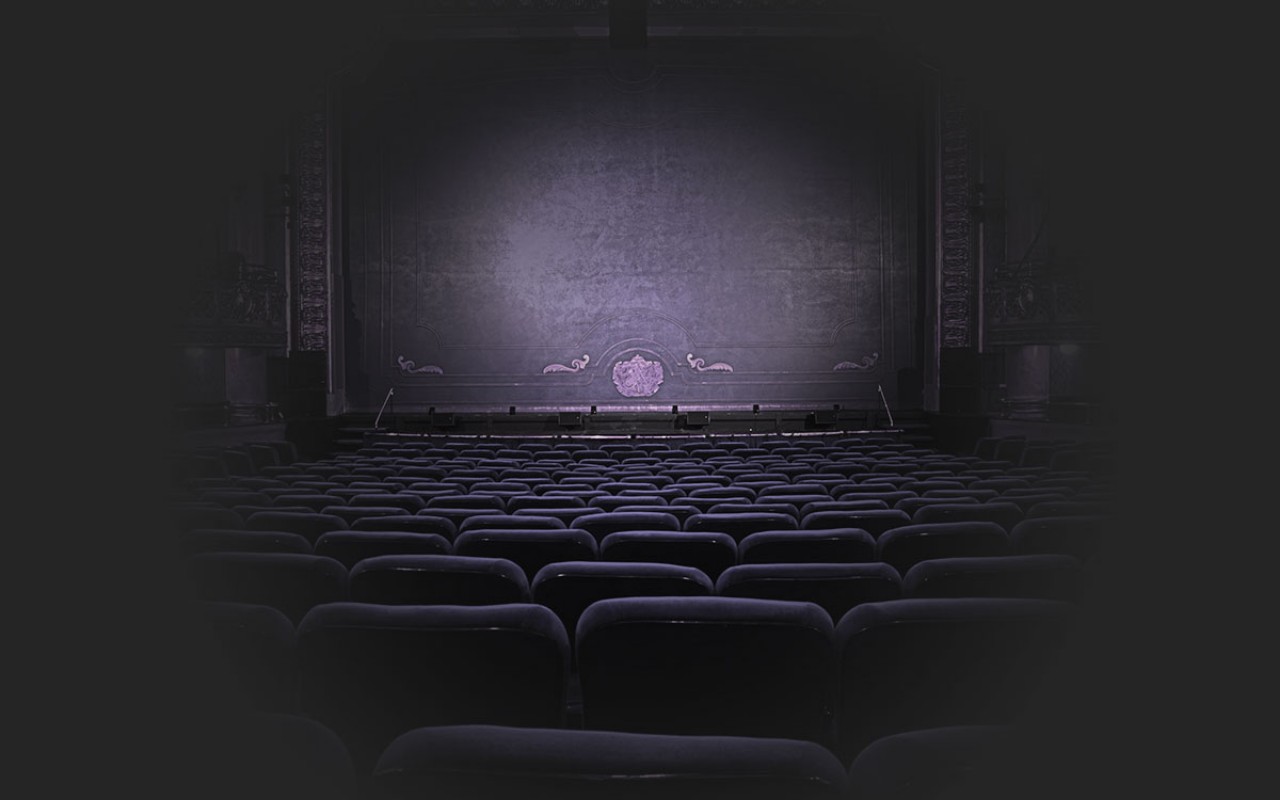
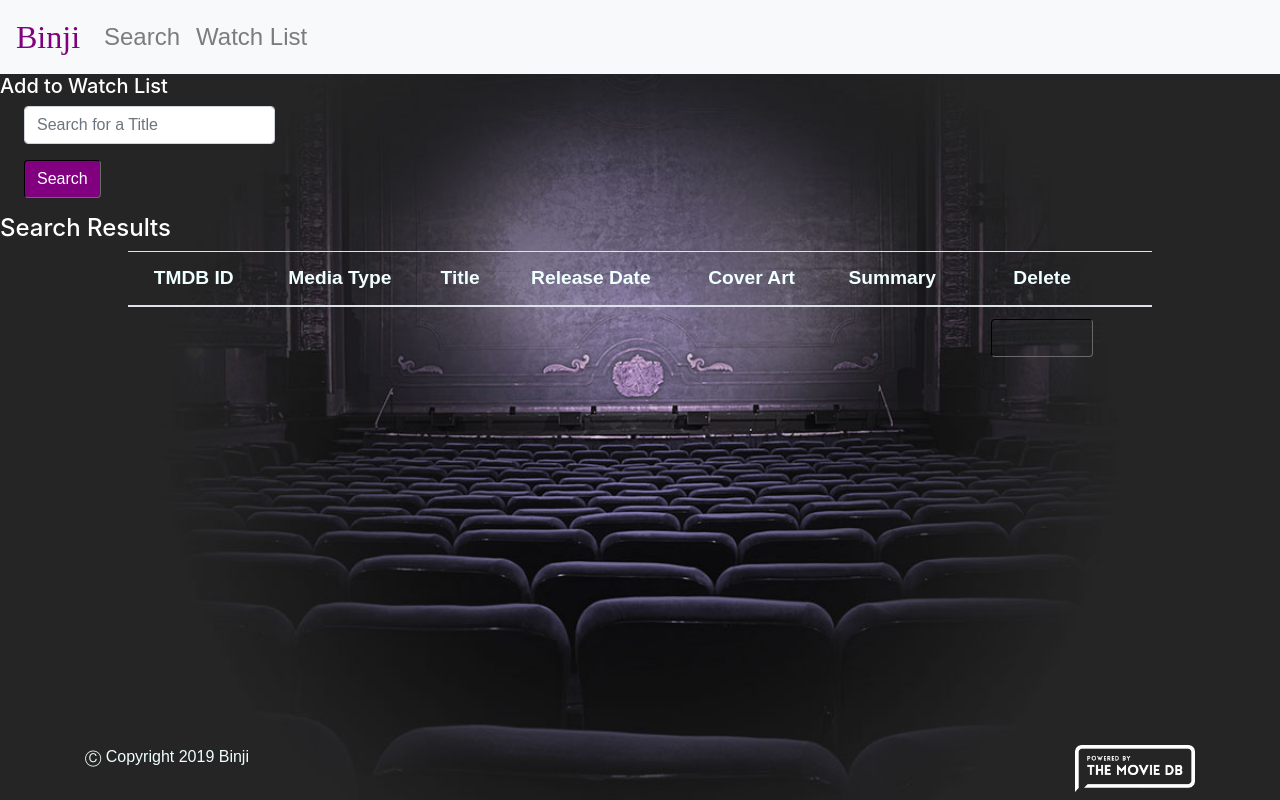
Before and after one commit to robconway12/Binji, a React (Create React App) app: page /results in a window 1280 px wide. Built offline with nearby package versions, Linux system fonts and the light colour scheme.

Commit message:
fixed bugs with watch list

```diff
--- a/src/components/WatchList.jsx
+++ b/src/components/WatchList.jsx
@@ -1,6 +1,6 @@
 // This page is the Watch List db results
 
-import React, { Component } from "react";
+import React from "react";
 
 class WatchList extends React.Component {
   state = {
--- a/src/index.js
+++ b/src/index.js
@@ -3,10 +3,10 @@ import ReactDOM from "react-dom";
 import { Route, Link, BrowserRouter as Router } from "react-router-dom";
 import "bootstrap/dist/css/bootstrap.css";
 import "./index.css";
-import Welcome from "./welcome";        //landing page with Binji welcome
-import App from "./App";                //search page (from API)
-import WatchList from "./watchList";    //watch list page (from SQL database)
-import SearchResults from "./searchResults"; //results of the search (from API)
+import Welcome from "./welcome";      //landing page with Binji welcome
+import App from "./App";              //search page (from API)
+import List from "./list";  //watch list page (from SQL database)
+import Results from "./results";      //results of the search (from API)
 import * as serviceWorker from "./serviceWorker";
 
 const routing = (
@@ -14,8 +14,8 @@ const routing = (
     <div>
       <Route exact path="/" component={Welcome} />
       <Route path="/app" component={App} />
-      <Route path="/searchresults" component={SearchResults} />
-      <Route path="/watchlist" component={WatchList} />
+      <Route path="/results" component={Results} />
+      <Route path="/list" component={List} />
     </div>
   </Router>
 );
--- a/src/searchResults.js
+++ b/src/list.js
@@ -1,19 +1,19 @@
 import React, { Component } from "react";
 import "./App.css";
 import NavBar from "./components/NavBar";
-import SearchPage from "./components/SearchPage";
+import WatchList from "./components/WatchList";
 import Footer from "./components/Footer";
 
-class SearchResults extends Component {
+class List extends Component {
   render() {
     return (
       <div>
         <NavBar />
-        <SearchPage />
+        <WatchList />
         <Footer />
       </div>
     );
   }
 }
 
-export default SearchResults
+export default List
--- a/src/watchList.js
+++ b/src/results.js
@@ -1,18 +1,19 @@
 import React, { Component } from "react";
 import "./App.css";
 import NavBar from "./components/NavBar";
+import SearchPage from "./components/SearchPage";
 import Footer from "./components/Footer";
 
-class WatchList extends Component {
+class Results extends Component {
   render() {
     return (
       <div>
         <NavBar />
-        Watch List here
+        <SearchPage />
         <Footer />
       </div>
     );
   }
 }
 
-export default WatchList
+export default Results
```
